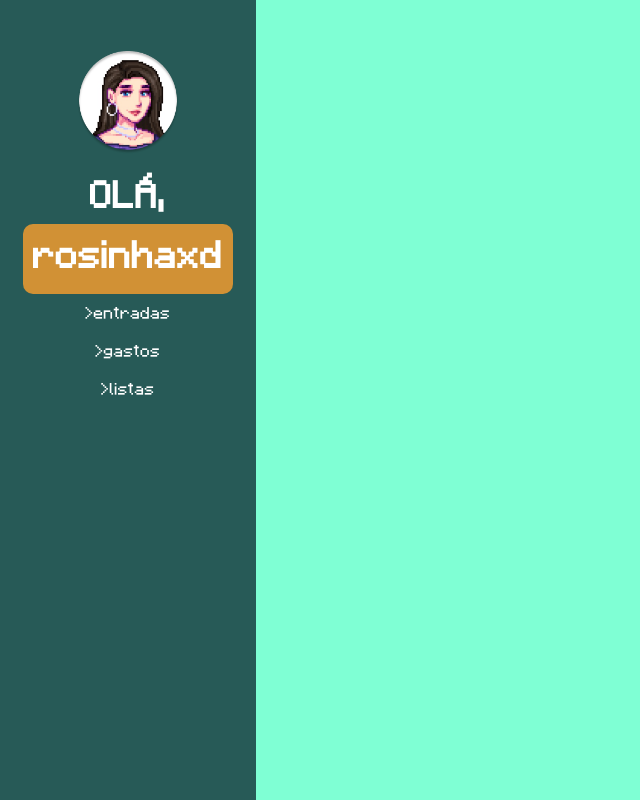
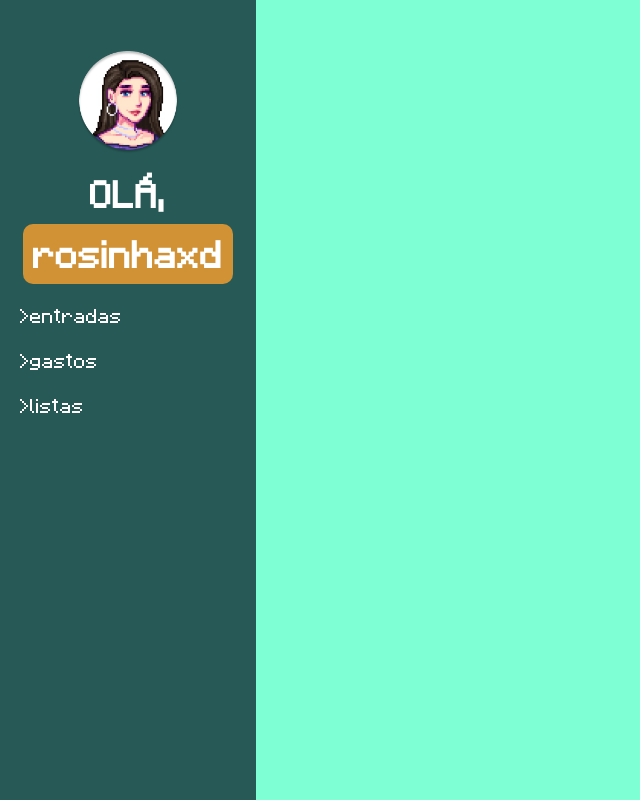
Before and after one commit to RosalindaLaass/Sistema-Financeiro, a plain HTML site: page html/index.html in a window 1280 px wide. Shown: the whole page, without its empty margins (0-640 px from the left). Drawn offline with Linux system fonts and the light colour scheme.

Commit message:
feat: adicionando mais estilizando a div esquerda

```diff
--- a/html/styles.css
+++ b/html/styles.css
@@ -21,7 +21,6 @@ body{
     display: flex;
     flex-direction: column;
     align-items: center;
-
     color: white;
 }
 
@@ -50,7 +49,7 @@ body{
     padding: 10px 10px;
     border-radius: 10px;
     display: inline-block;
-    height: 50px
+    height: 40px
 }
 
 .button_fixed {
@@ -60,4 +59,13 @@ body{
     border: none;
     padding: 10px 20px;
     cursor: pointer;
+    font-size: 2vh;
+    margin-top: 20px;
+    margin-bottom: 0;
+    height: 25px;
+    width: 100%;
+    display: flex;
+    align-items: center;
+    justify-content: flex-start;
+    text-align: left;
 }
```
